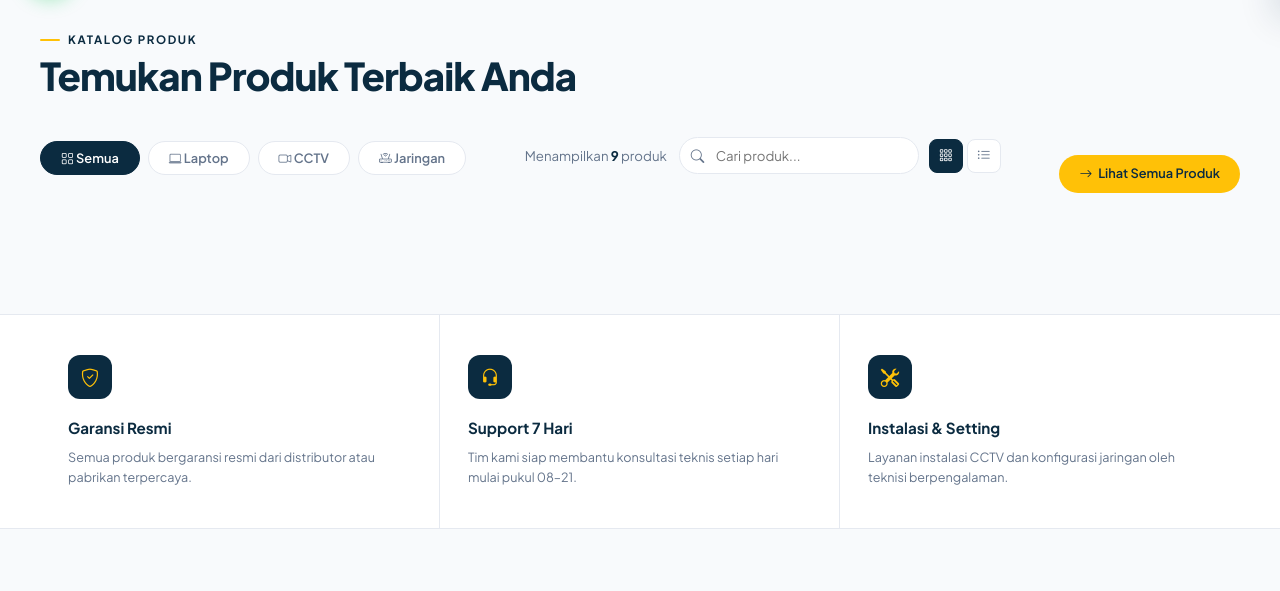
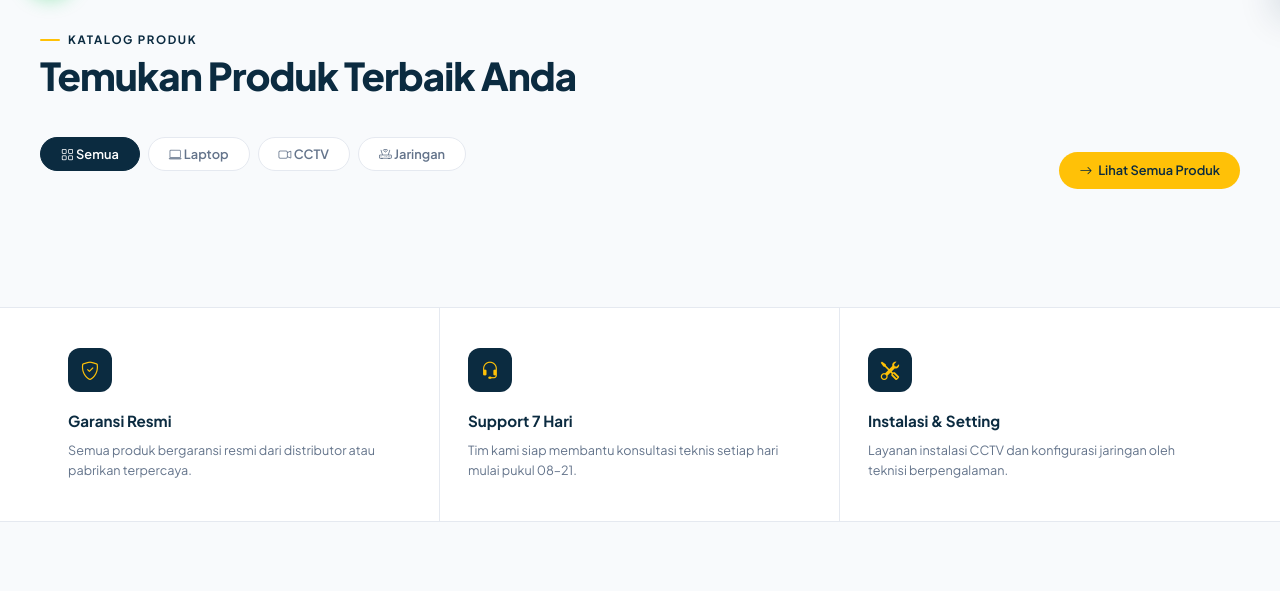
Before and after one commit to uniqtesting7-wq/uniqcell-eleventy-decap, an Eleventy site: page src/index.njk in a window 1280 px wide. Shown: the part 780-1371 px from the top of the page. Built offline with nearby package versions, Linux system fonts and the light colour scheme; Eleventy itself is replaced by a stand-in of ours; files that its build step writes are made by us from their sources.

Commit message:
fix: Remove unused search and view toggle components from product catalog

```diff
--- a/src/index.njk
+++ b/src/index.njk
@@ -53,26 +53,6 @@ description: "UNIQ CELL menyediakan laptop terbaru, CCTV keamanan, dan perangkat
         <button class="f-btn" data-filter="laptop"><i class="bi bi-laptop"></i> Laptop</button>
         <button class="f-btn" data-filter="cctv"><i class="bi bi-camera-video"></i> CCTV</button>
         <button class="f-btn" data-filter="jaringan"><i class="bi bi-router"></i> Jaringan</button>
-      </div>
-      <div class="content-area">
-        <div class="toolbar">
-          <div class="result-info" id="resultInfo">
-            Menampilkan <strong>{{ collections.products | length }}</strong> produk
-          </div>
-          <div style="display:flex;gap:10px;align-items:center;flex-wrap:wrap">
-            <div class="search-wrap">
-              <i class="bi bi-search search-icon"></i>
-              <input class="search-input" id="searchInput" type="text" placeholder="Cari produk...">
-              <button class="search-clear" id="searchClear"><i class="bi bi-x"></i></button>
-            </div>
-            <div class="view-toggle">
-              <button class="view-btn active" id="viewGrid" title="Grid"><i class="bi bi-grid-3x3-gap"></i></button>
-              <button class="view-btn" id="viewList" title="List"><i class="bi bi-list-ul"></i></button>
-            </div>
-          </div>
-        </div>
-        <div class="active-filters" id="activeFilters"></div>
-        <div class="prod-grid" id="prodCatalogGrid"></div>
       </div>
       <a href="/products/" class="btn-see-all">
         <i class="bi bi-arrow-right"></i> Lihat Semua Produk
```
